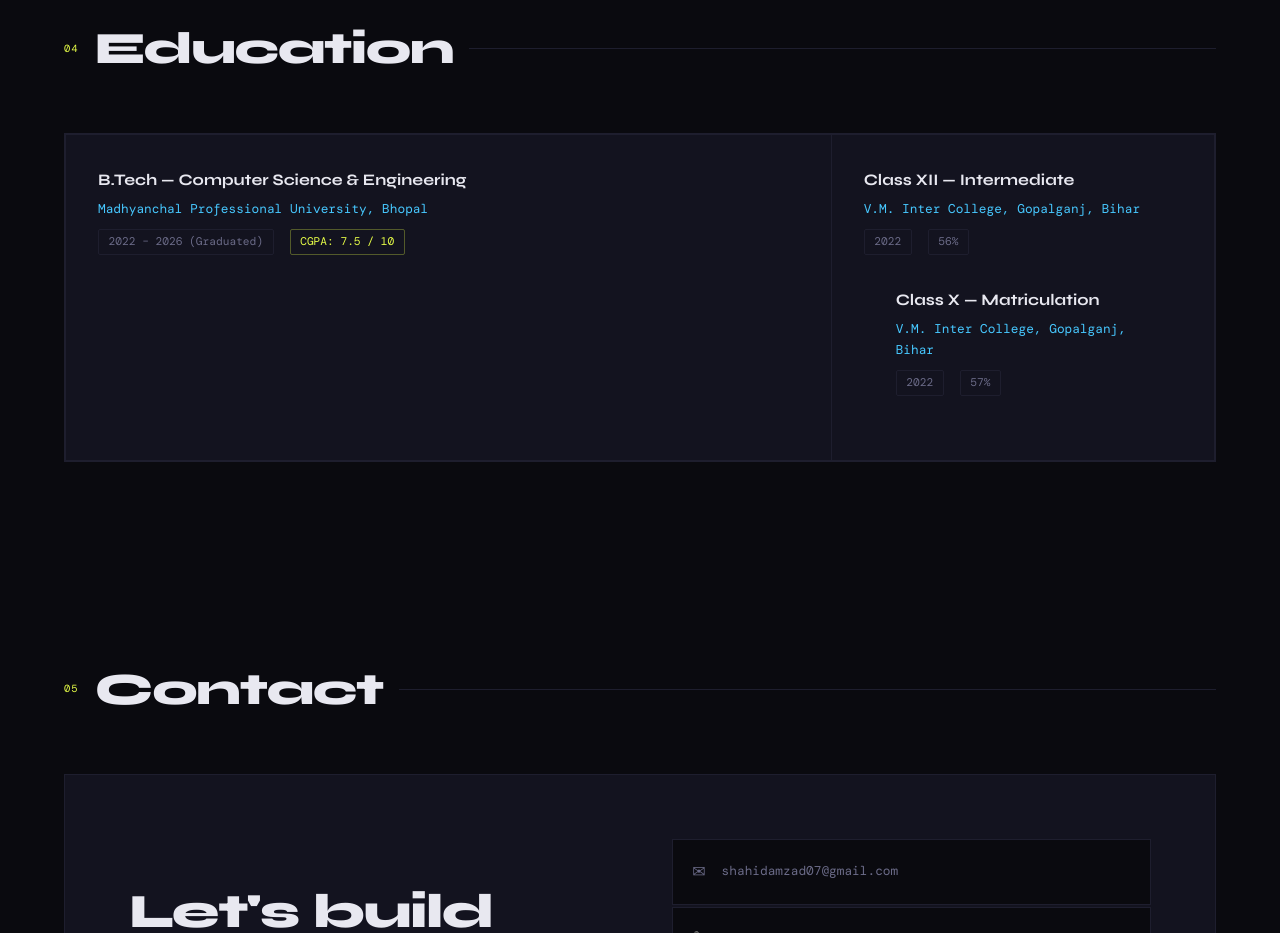
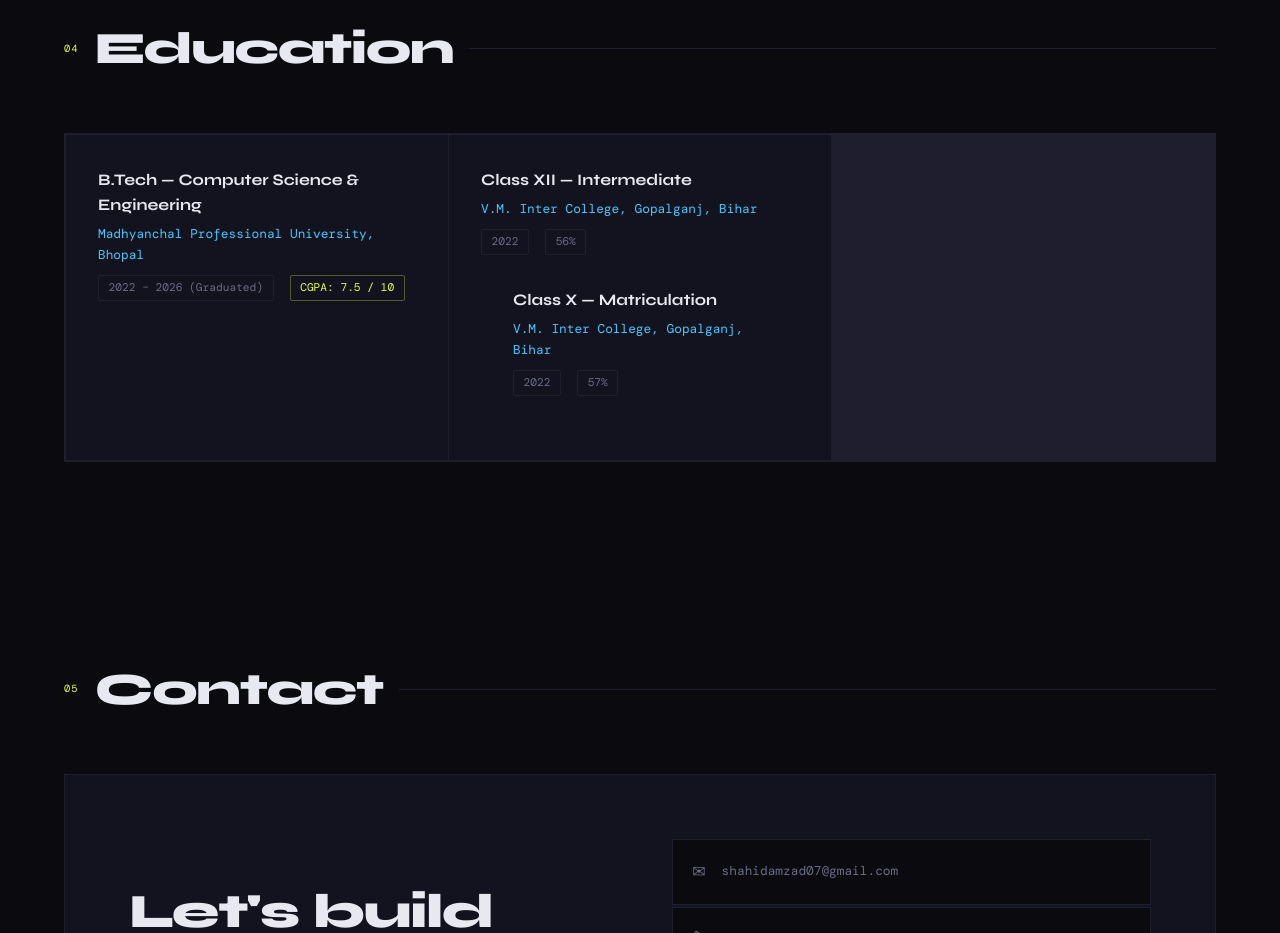
Before and after one commit to shahidamzad/profile, a plain HTML site: page index.html in a window 1280 px wide. Shown: the part 3200-4133 px from the top of the page. Drawn offline with nearby package versions, Linux system fonts and the light colour scheme; a web font is replaced by a local one.

Commit message:
Refactor education section styles for grid layout

```diff
--- a/Protolio.css
+++ b/Protolio.css
@@ -244,15 +244,61 @@ section { position: relative; z-index: 1; padding: 6rem 4rem; }
 .badges { display: flex; gap: 0.4rem; flex-wrap: wrap; }
 
 /* EDUCATION */
-.edu-grid { display: grid; grid-template-columns: 2fr 1fr; gap: 1px; background: var(--border); border: 2px solid var(--border); }
-.edu-card { background: var(--card); padding: 2rem; transition: background 0.2s; }
-.edu-card:hover { background: #161625; }
-.edu-degree { font-family: 'Syne', sans-serif; font-size: 1rem; font-weight: 700; margin-bottom: 0.4rem; cursor: pointer; transition: color 0.2s; }
-.edu-card:hover .edu-degree { color: var(--accent); }
-.edu-institution { font-size: 0.8rem; color: var(--accent2); margin-bottom: 0.6rem; }
-.edu-meta { display: flex; gap: 1rem; flex-wrap: wrap; }
-.edu-tag { font-size: 0.7rem; color: var(--muted); border: 1px solid var(--border); padding: 0.2rem 0.6rem; border-radius: 2px; }
-.edu-cgpa { color: var(--accent); border-color: rgba(232,255,71,0.3); }
+.edu-grid {
+    display: grid;
+    grid-template-columns: repeat(3, 1fr);
+    gap: 1px;
+    background: var(--border);
+    border: 2px solid var(--border);
+}
+
+.edu-card {
+    background: var(--card);
+    padding: 2rem;
+    transition: background 0.2s;
+}
+
+.edu-card:hover {
+    background: #161625;
+}
+
+.edu-degree {
+    font-family: 'Syne', sans-serif;
+    font-size: 1rem;
+    font-weight: 700;
+    margin-bottom: 0.4rem;
+    cursor: pointer;
+    transition: color 0.2s;
+}
+
+.edu-card:hover .edu-degree {
+    color: var(--accent);
+}
+
+.edu-institution {
+    font-size: 0.8rem;
+    color: var(--accent2);
+    margin-bottom: 0.6rem;
+}
+
+.edu-meta {
+    display: flex;
+    gap: 1rem;
+    flex-wrap: wrap;
+}
+
+.edu-tag {
+    font-size: 0.7rem;
+    color: var(--muted);
+    border: 1px solid var(--border);
+    padding: 0.2rem 0.6rem;
+    border-radius: 2px;
+}
+
+.edu-cgpa {
+    color: var(--accent);
+    border-color: rgba(232, 255, 71, 0.3);
+}
 
 /* CONTACT */
 .contact-section { background: var(--card); border: 1px solid var(--border); padding: 4rem; display: grid; grid-template-columns: 1fr 1fr; gap: 4rem; align-items: center; }
```
